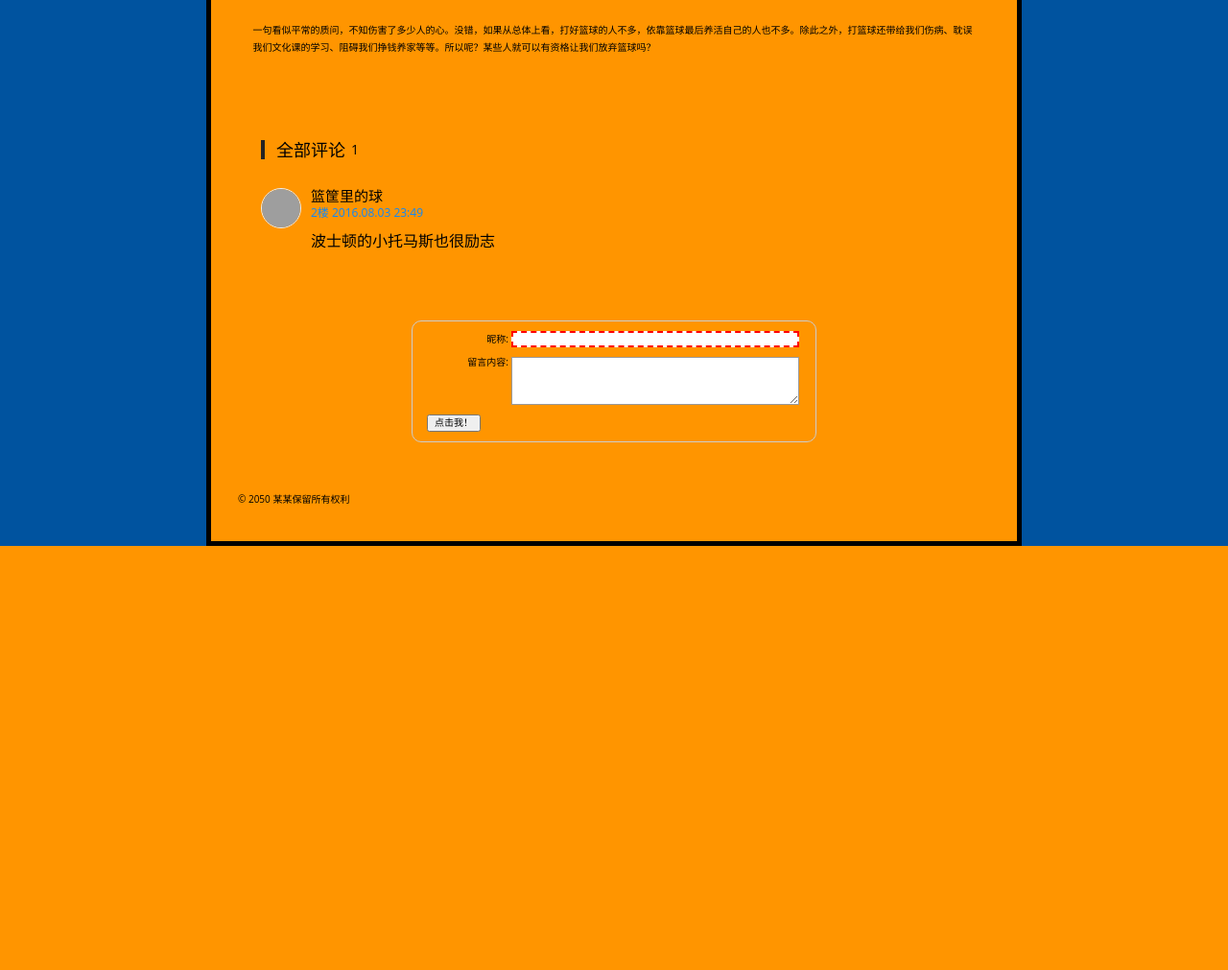
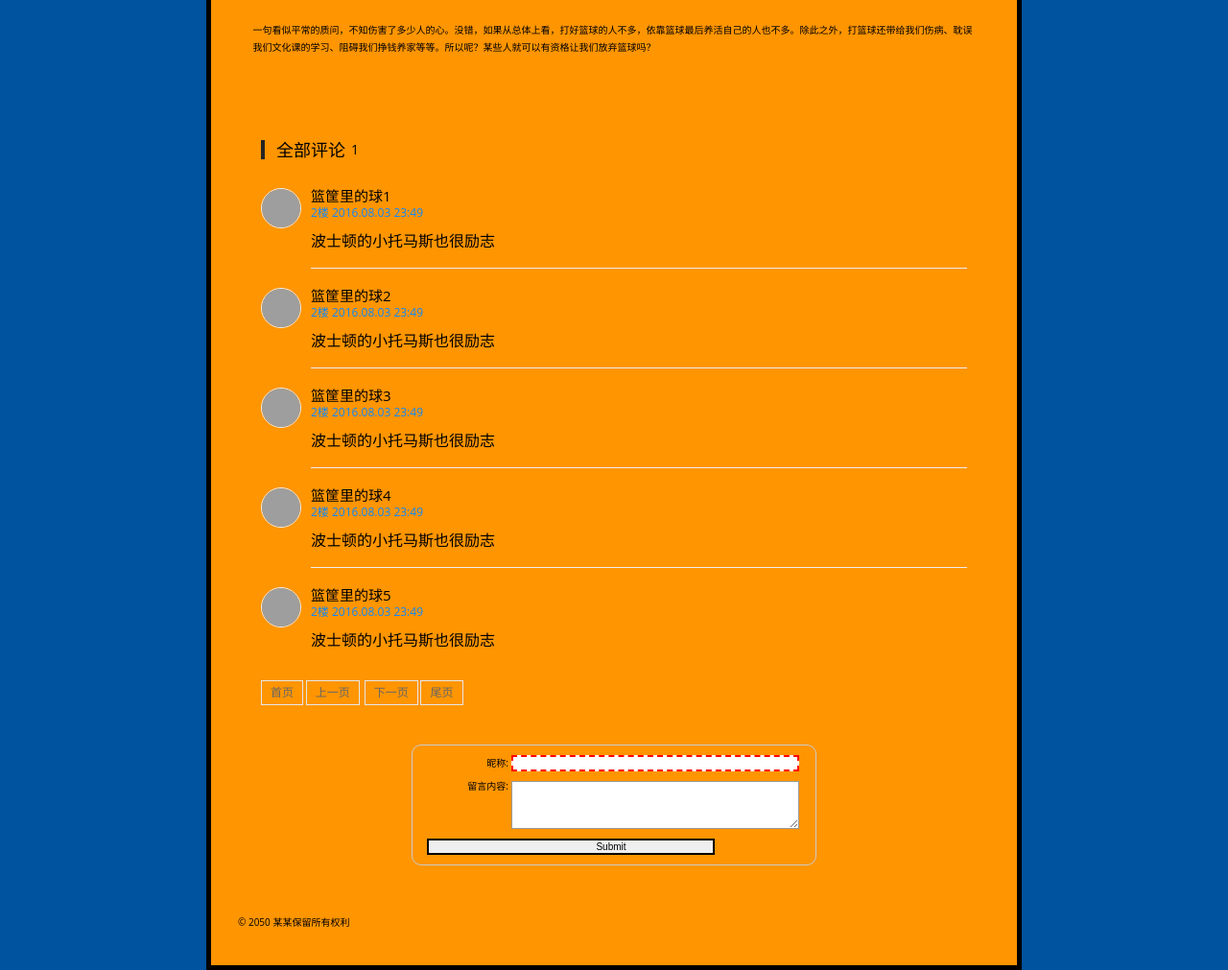
Before and after one commit to wymshohoku/basketballbbs, a PHP site: page /view/index/bbs.html in a window 1280 px wide. Shown: the part 292-1303 px from the top of the page at 96% size. Before the commit the page ends 861 px from the top, so only its background shows below. Run offline with PHP 8.4, Linux system fonts and the light colour scheme; some web fonts are replaced; grey boxes are pictures that could not be loaded.

Commit message:
实现留言板从获取数据

```diff
--- a/controller/index/bbs.php
+++ b/controller/index/bbs.php
@@ -1,3 +1,48 @@
 <?php
 
-//var_dump($_POST);
+$comment_json = array(
+    'title_id' => 1,
+    'comment_pages' => 4,
+    'comment_count' => 5,
+    'comments' => array(
+        array(
+            'commentid' => 1,
+            'userimg' => '//upload.jianshu.io/users/upload_avatars/2571348/ca2d531d-05db-4172-817d-582436cf6ea1.jpg?imageMogr2/auto-orient/strip|imageView2/1/w/80/h/80/format/webp',
+            'username' => '篮筐里的球1',
+            'time' => '2019.08.09 23:49',
+            'msg' => '波士顿的小托马斯也很励志',
+        )
+        , array(
+            'commentid' => 2,
+            'userimg' => 'webp',
+            'username' => '篮筐里的球2',
+            'time' => '2019-08-03T15:49:03.000Z',
+            'msg' => '波士顿的小托马斯也很励志',
+        )
+        , array(
+            'commentid' => 3,
+            'userimg' => '//upload.jianshu.io/users/upload_avatars/2571348/ca2d531d-05db-4172-817d-582436cf6ea1.jpg?imageMogr2/auto-orient/strip|imageView2/1/w/80/h/80/format/webp',
+            'username' => '篮筐里的球3',
+            'time' => '2019.08.09 23:49',
+            'msg' => '波士顿的小托马斯也很励志',
+        )
+        , array(
+            'commentid' => 4,
+            'userimg' => '//upload.jianshu.io/users/upload_avatars/2571348/ca2d531d-05db-4172-817d-582436cf6ea1.jpg?imageMogr2/auto-orient/strip|imageView2/1/w/80/h/80/format/webp',
+            'username' => '篮筐里的球4',
+            'time' => '2019.08.09 23:49',
+            'msg' => '波士顿的小托马斯也很励志',
+        )
+        , array(
+            'commentid' => 5,
+            'userimg' => '//upload.jianshu.io/users/upload_avatars/2571348/ca2d531d-05db-4172-817d-582436cf6ea1.jpg?imageMogr2/auto-orient/strip|imageView2/1/w/80/h/80/format/webp',
+            'username' => '篮筐里的球5',
+            'time' => '2019.08.09 23:49',
+            'msg' => '波士顿的小托马斯也很励志',
+        ),
+    ),
+);
+
+header('Content-Type:application/json; charset=utf-8');
+$json = json_encode($comment_json);
+exit($json);
--- /dev/null
+++ b/controller/index/bbs_submit.php
@@ -0,0 +1,3 @@
+<?php
+
+var_dump($_POST);
--- a/view/index/bbs.html
+++ b/view/index/bbs.html
@@ -10,6 +10,8 @@
 </head>
 
 <body>
+    <script src="../scripts/bbs.js">
+    </script>
     <header>
         <!-- 本站所有网页的统一主标题 -->
         <img src="../images/beach-ball.png">
@@ -29,7 +31,7 @@
     <main>
         <section>
             <div>
-                <h1 class="art_title">一句“打篮球能当饭吃吗”伤害了多少孩子的心！</h1>
+                <h1 class="art_title" id="art-1">一句“打篮球能当饭吃吗”伤害了多少孩子的心！</h1>
                 <article class="art_text">
                     <p>一句看似平常的质问，不知伤害了多少人的心。没错，如果从总体上看，打好篮球的人不多，依靠篮球最后养活自己的人也不多。除此之外，打篮球还带给我们伤病、耽误我们文化课的学习、阻碍我们挣钱养家等等。所以呢？某些人就可以有资格让我们放弃篮球吗？
                     </p>
@@ -44,36 +46,47 @@
                 </div>
             </h3>
             <div class="user_comment">
-                <div class="user_info" id="comment-3440152">
-                    <img class="img_user"
+                <div class="user_info" id="comment-1">
+                    <img class="img_user" id="img-user"
                         src="//upload.jianshu.io/users/upload_avatars/2571348/ca2d531d-05db-4172-817d-582436cf6ea1.jpg?imageMogr2/auto-orient/strip|imageView2/1/w/80/h/80/format/webp"
                         alt="">
                     <div class="user">
-                        <div class="name">
+                        <div class="name" id="username">
                             篮筐里的球
                         </div>
                         <div class="comment_info">
                             <span>2楼 </span>
                             <time datetime="2016-08-03T15:49:03.000Z">2016.08.03
-                                23:49</time></div>
-                        <div class="comment_text">波士顿的小托马斯也很励志</div>
+                                23:49</time>
+                        </div>
+                        <div class="comment_text" id="msg">波士顿的小托马斯也很励志</div>
                     </div>
                 </div>
+            </div>
+            <div id="comment-pages">
+                <div class="first" id="home">首页</div>
+                <div class="first" id="before">上一页</div>
+                <div id="number">
+
+                </div>
+                <div class="first" id="next">下一页</div>
+                <div class="first" id="last">尾页</div>
+                <div class="current"></div>
             </div>
         </section>
         <section id="bbsForm">
             <!-- 此处包含一个 article（一篇文章），内容略…… -->
-            <form>
+            <form id="commentForm" action="../../controller/index/bbs_submit.php" method="POST">
                 <div>
                     <label for="name">昵称:</label>
-                    <input type="text" id="name" required>
+                    <input type="text" id="username" name="username" required>
                 </div>
                 <div>
                     <label for="msg">留言内容:</label>
-                    <textarea id="msg"></textarea>
+                    <textarea id="msg" name="msg" required></textarea>
                 </div>
                 <div>
-                    <button type="button" onclick="sendData({test:'ok'})">点击我！</button>
+                    <input id="submit" type="submit">
                 </div>
             </form>
         </section>
@@ -84,7 +97,7 @@
         <p>© 2050 某某保留所有权利</p>
     </footer>
 
-    <script src="../scripts/bbs.js"></script>
+    <script src="../scripts/bbs_submit.js"></script>
 </body>
 
 </html>
--- a/view/scripts/bbs.js
+++ b/view/scripts/bbs.js
@@ -1,41 +1,65 @@
 
 // 首先创建一个用来发送数据的iframe.
-var iframe = document.createElement("iframe");
+/* var iframe = document.createElement("iframe");
 iframe.name = "myTarget";
 
 // 然后，将iframe附加到主文档
 window.addEventListener("load", function () {
   iframe.style.display = "none";
   document.body.appendChild(iframe);
-});
+}); */
+function loadComment(url, callback) {
+  let xhr = new XMLHttpRequest();
+  xhr.open('POST', url);
+  xhr.responseType = "json";
 
-// 下面这个函数是真正用来发送数据的.
-// 它只有一个参数,一个由键值对填充的对象.
-function sendData(data) {
-  var name,
-      form = document.createElement("form"),
-      node = document.createElement("input");
+  xhr.onload = function () {
+    if (xhr.readyState == 4 && (xhr.status == 200 || xhr.status == 304))
+      callback(xhr.response);
+  };
 
-  // 定义响应时发生的事件
-  iframe.addEventListener("load", function () {
-    alert("Yeah! Data sent.");
-  });
+  xhr.send();
+}
 
-  form.action = "../../controller/index/bbs.php";
-  form.target = iframe.name;
+//
 
-  for(name in data) {
-    node.name  = name;
-    node.value = data[name].toString();
-    form.appendChild(node.cloneNode());
+var comment = document.querySelector(".comment");
+var comment_count = document.getElementsByClassName("comment_count");
+//comment.style.display="none";
+//comment_count.style.text = "3";
+
+// 添加评论
+function addComment(comment_count, jsonComments) {
+  var user_comment = document.querySelector(".user_comment");
+  var comment_1 = document.querySelector("#comment-1");
+  for (var comment_index = 1; comment_index <= comment_count; comment_index++) {
+    var commentNew = null;
+    if (comment_index === 1) {
+      commentNew = comment_1;
+    } else {
+      commentNew = comment_1.cloneNode(true);
+      var id = jsonComments[comment_index - 1].commentid;
+      commentNew.setAttribute("id", "comment-" + id);
+      user_comment.appendChild(commentNew);
+    }
+    // 设置头像
+    commentNew.querySelector("#img-user").src =
+      jsonComments[comment_index - 1].userimg;
+
+    commentNew.querySelector("#username").innerHTML =
+      jsonComments[comment_index - 1].username;
+
+    var t = commentNew.querySelector("time");
+    t.datatime =
+      jsonComments[comment_index - 1].time;
+
+    commentNew.querySelector("#msg").innerHTML =
+      jsonComments[comment_index - 1].msg;
   }
+}
 
-  // 表单元素需要附加到主文档中，才可以被发送。
-  form.style.display = "none";
-  document.body.appendChild(form);
+function callbackComment(jsonComment) {
+  addComment(jsonComment.comment_count, jsonComment.comments);
+}
 
-  form.submit();
-
-  // 表单提交后，就可以删除这个表单，不影响下次的数据发送。
-  document.body.removeChild(form);
-}
+loadComment('../../controller/index/bbs.php', callbackComment);
--- /dev/null
+++ b/view/scripts/bbs_submit.js
@@ -0,0 +1,16 @@
+// 评论内容提交
+var comment_pages = document.querySelector("#comment-pages");
+// 提交表单数据，并验证数据的有效性，过滤字符串
+var form = document.querySelector("#commentForm");
+form.onsubmit = function (e) {
+  var name = form.querySelector("#username");
+  var msg = form.querySelector("#msg");
+
+  if (name.value === "") {
+    e.preventDefault();
+    alert("请输入昵称！");
+  } else if (msg.value === "") {
+    e.preventDefault();
+    alert("请输入留言内容！")
+  }
+}
--- a/view/styles/bbs.css
+++ b/view/styles/bbs.css
@@ -181,6 +181,46 @@ main {
   overflow: hidden;
 }
 
+.first {
+  color: #666;
+  display: inline-block;
+  vertical-align: top;
+  border: 1px solid #e6e6e6;
+  padding: 5px 9px;
+  font-size: 12px;
+  cursor: pointer;
+}
+
+#number {
+  display: inline-block;
+  vertical-align: top;
+}
+
+.num {
+  color: #666;
+  display: inline-block;
+  vertical-align: top;
+  border: 1px solid #e6e6e6;
+  padding: 5px 9px;
+  font-size: 12px;
+  margin-right: 6px;
+  cursor: pointer;
+}
+
+.current {
+  color: #3e89fa;
+  font-size: 12px;
+  display: inline-block;
+  vertical-align: top;
+  margin-left: 30px;
+  padding: 5px 9px;
+}
+
+#inp {
+  height: 32px;
+  width: 32px;
+}
+
 footer {
   margin-top: 10px;
 }
@@ -252,13 +292,13 @@ footer {
   height: 5em;
 }
 
-#bbsForm .button {
+#bbsForm #submit {
   /* 把按钮放到和文本输入框一样的位置 */
   padding-left: 90px;
   /* 和label的大小一样 */
 }
 
-#bbsForm button {
+#bbsForm #submit {
   /* 这个外边距的大小与label和文本输入框之间的间距差不多 */
   margin-left: .5em;
 }
```
Also changed, not shown: view/index/form.html (added, +33 -0 lines), view/index/pages.html (added, +263 -0 lines).
